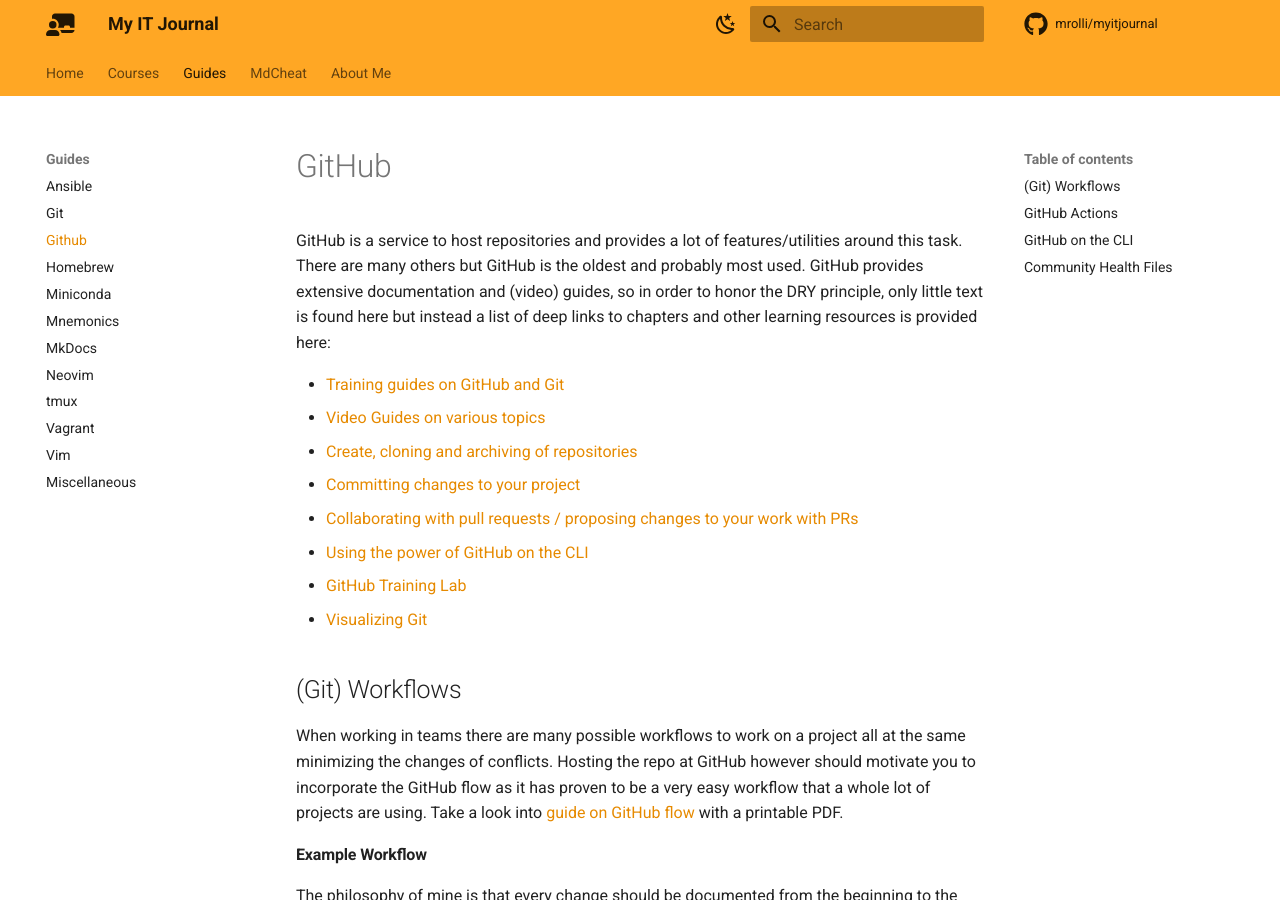
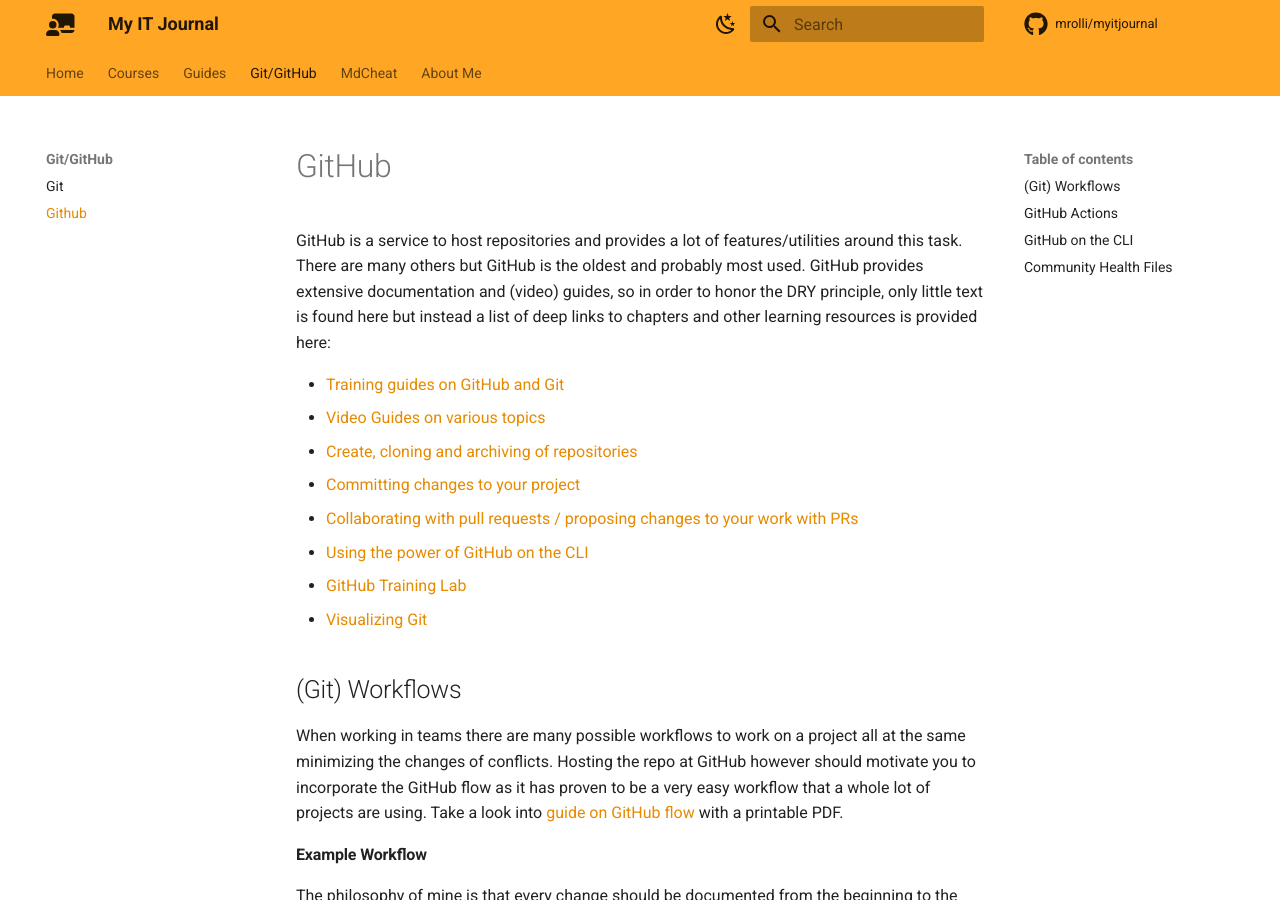
Before and after one commit to mrolli/myitjournal, an MkDocs documentation site: the page built from docs/gitandco/github.md, in a window 1280 px wide and 900 px high. Built offline with MkDocs 1.6.1 and Material for MkDocs 9.7.7, drawn with Linux system fonts in a browser that asks for light colours; comment, search, counter and statistics services are not loaded.

Commit message:
Promote git/github to the to navigation

```diff
--- a/mkdocs.yml
+++ b/mkdocs.yml
@@ -15,8 +15,6 @@
     - "The World in SQL": courses/world_in_sql.md
   - "Guides":
     - "Ansible": guides/ansible.md
-    - "Git": guides/git.md
-    - "Github": guides/github.md
     - "Homebrew": guides/homebrew.md
     - "Miniconda": guides/miniconda.md
     - "Mnemonics": guides/mnemonics.md
@@ -26,6 +24,9 @@
     - "Vagrant": guides/vagrant.md
     - "Vim": guides/vim.md
     - "Miscellaneous": guides/misc.md
+  - "Git/GitHub":
+    - "Git": gitandco/git.md
+    - "Github": gitandco/github.md
   - "MdCheat": mdcheat.md
   - About Me: about.md
 
```
Also changed, not shown: docs/gitandco/git.md (renamed from docs/guides/git.md), docs/gitandco/github.md (renamed from docs/guides/github.md).
